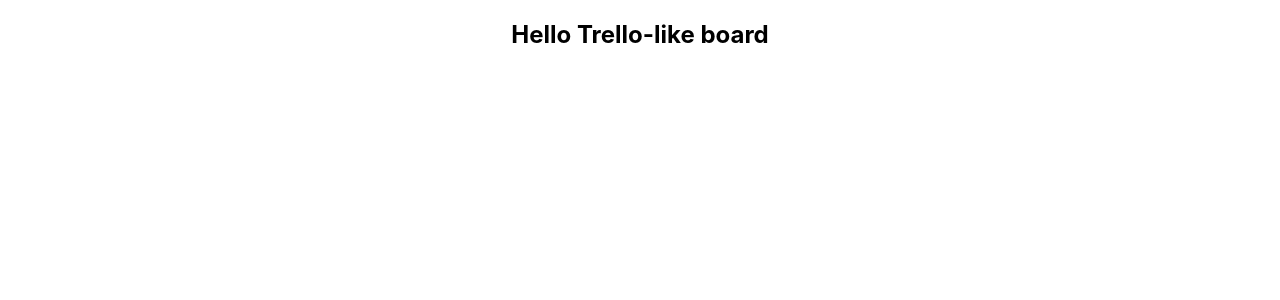
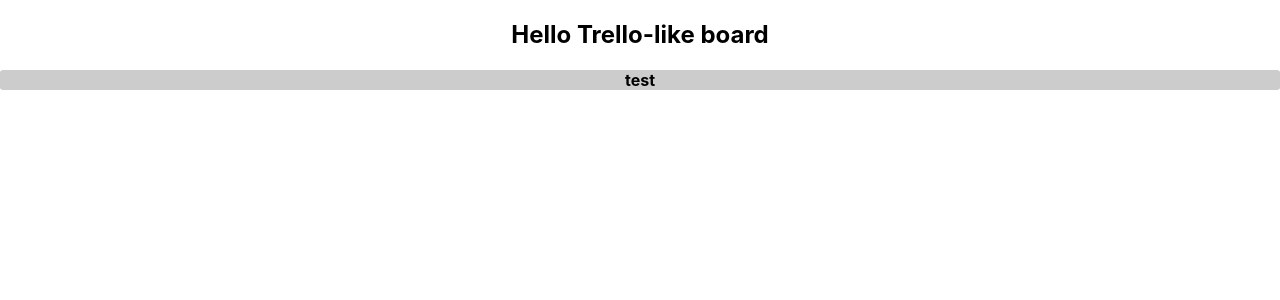
Before and after one commit to anastasijaar/trello-like-board, a React (Create React App) app: page / in a window 1280 px wide. Shown: the top 300 px of the page. Built offline with nearby package versions, Linux system fonts and the light colour scheme.

Commit message:
Start making a list component test.

```diff
--- a/src/App.js
+++ b/src/App.js
@@ -1,10 +1,12 @@
-import logo from './logo.svg';
+import React from 'react';
+import TrelloList from "./components/TrelloList";
 import './App.css';
 
 function App() {
   return (
     <div className="App">
       <h2>Hello Trello-like board</h2>
+        <TrelloList title="test"/>
     </div>
   );
 }
--- /dev/null
+++ b/src/components/TrelloList.js
@@ -0,0 +1,18 @@
+import React from "react";
+
+const TrelloList = ({title}) => {
+    return(
+        <div style={styles.container}>
+            <h4>{title}</h4>
+        </div>
+    )
+};
+
+const styles = {
+    container: {
+        backgroundColor:"#ccc",
+        borderRadius:3
+    }
+}
+
+export default TrelloList;
```
